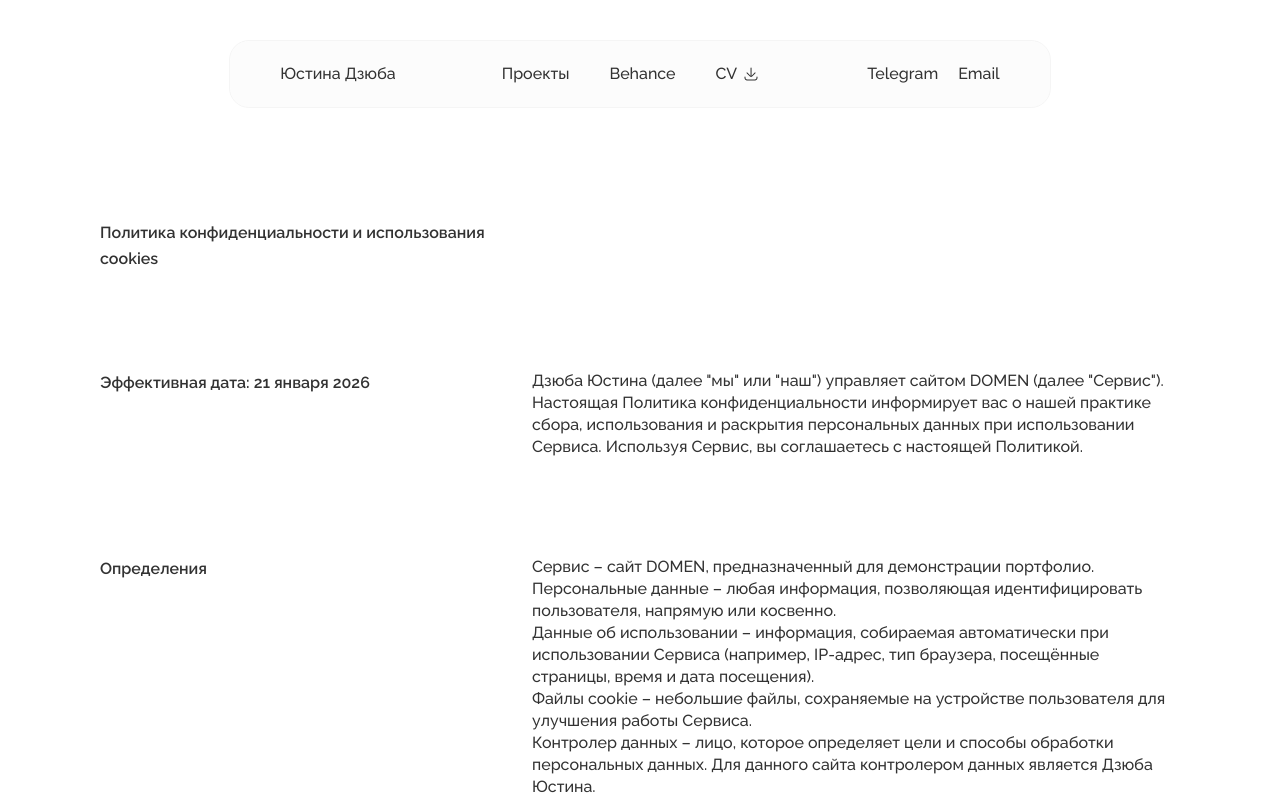
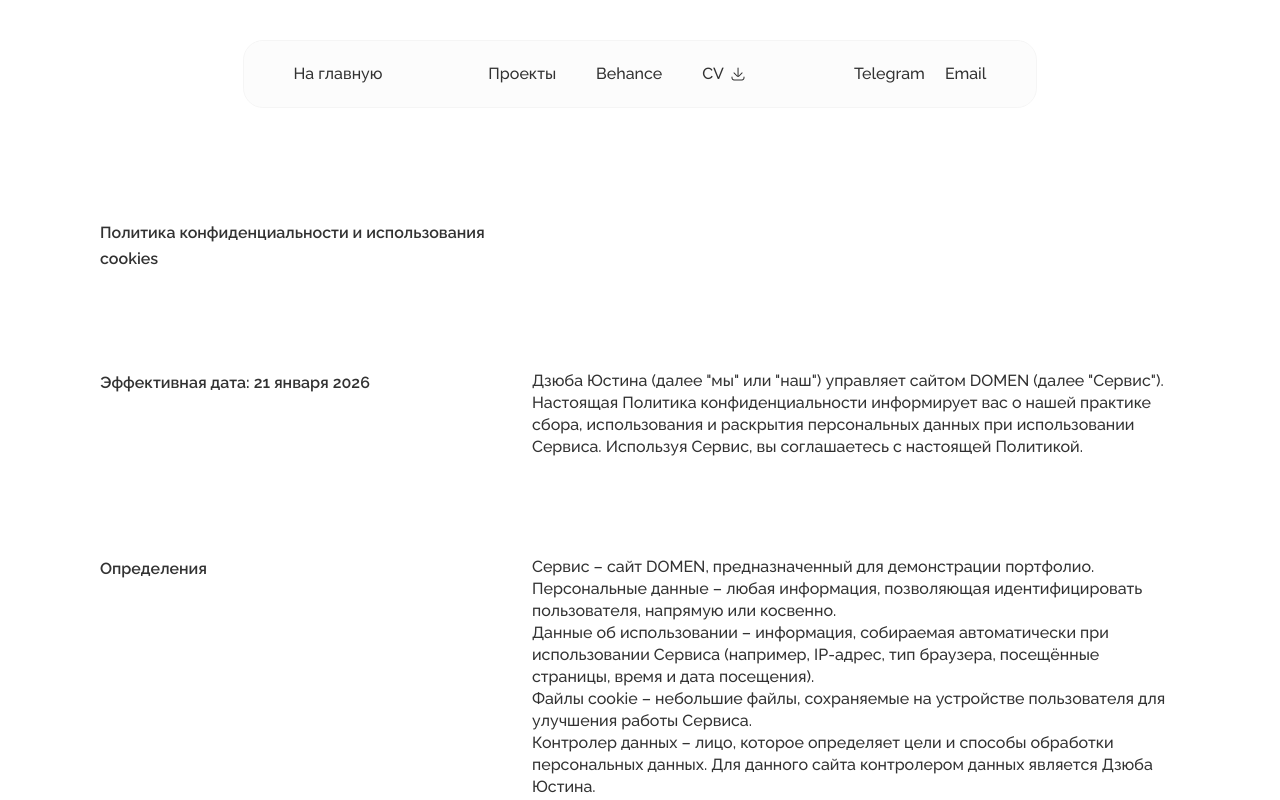
Before and after one commit to GrPugaguga/uxiustina, a Next.js app: page /privacy in a window 1280 px wide. Shown: the top 800 px of the page. Built offline with nearby package versions, Linux system fonts and the light colour scheme.

Commit message:
fix:Header change title

```diff
--- a/components/Header.tsx
+++ b/components/Header.tsx
@@ -20,7 +20,7 @@ export default function Header() {
             {/* Desktop Header */}
             <header className="hidden sm:flex bg-grey-bg-light py-3 px-10 rounded-[20px] border border-grey-bg-primary backdrop-blur-[20px] items-center gap-21.5 w-max">
                 <div>
-                    <HeaderLink text="Юстина Дзюба" />
+                    <HeaderLink text={isHomePage ? "Юстина Дзюба" : "На главную"} onClick={() => {if(!isHomePage){handleHomeClick()}}} />
                 </div>
 
                 <div className="flex items-center gap-5">
@@ -41,7 +41,7 @@ export default function Header() {
                     <div>
                         {!isHomePage && (
                             <span onClick={handleHomeClick} className="text-4 font-medium text-black leading-5.5 cursor-pointer">
-                                На главную страницу
+                                На главную
                             </span>
                         )}
                     </div>
```
